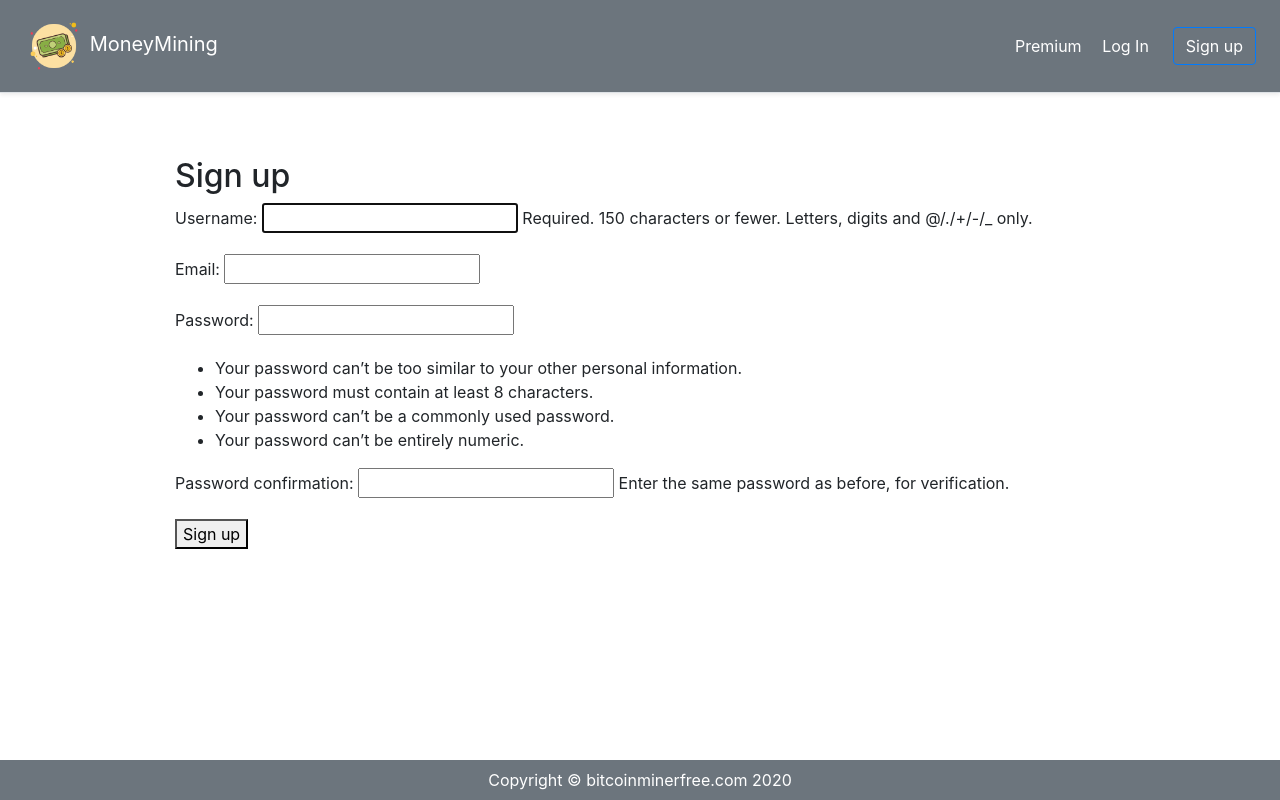
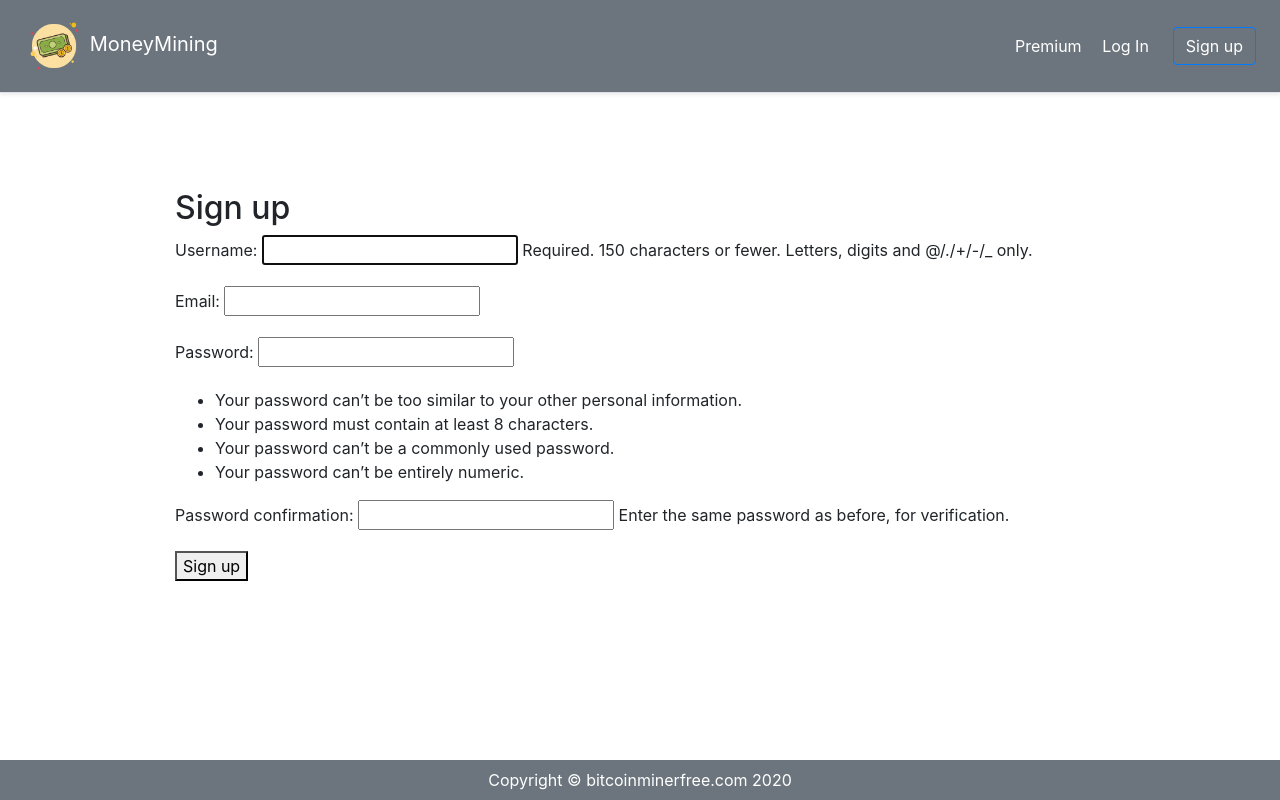
Before and after one commit to manalap/Django-payment-subscription, a Django app: page /auth/signup in a window 1280 px wide. Run offline with Django 3.2, Linux system fonts and the light colour scheme; some libraries are stand-ins or nearby versions.

Commit message:
parranuksia

```diff
--- a/plans/templates/registration/login.html
+++ b/plans/templates/registration/login.html
@@ -1,6 +1,6 @@
 {% extends 'plans/base.html' %}
 {% block content %}
-<div class="container">
+<div class="container py-5 my-5">
 <h1>Login</h1>
 <form method="post">
   {% csrf_token %}
--- a/plans/templates/registration/settings.html
+++ b/plans/templates/registration/settings.html
@@ -1,6 +1,6 @@
 {% extends 'plans/base.html' %}
 {% block content %}
-<div class="container my-5">
+<div class="container my-5 py-5">
   {% if cancel_at_period_end %}
   Your membership will run to the end of your billing cycle.
   {% elif membership %}
--- a/plans/templates/registration/signup.html
+++ b/plans/templates/registration/signup.html
@@ -1,6 +1,6 @@
 {% extends 'plans/base.html' %}
 {% block content %}
-<div class="container py-5">
+<div class="container py-5 my-5">
 <h2>Sign up</h2>
   <form method="post">
     {% csrf_token %}
```
